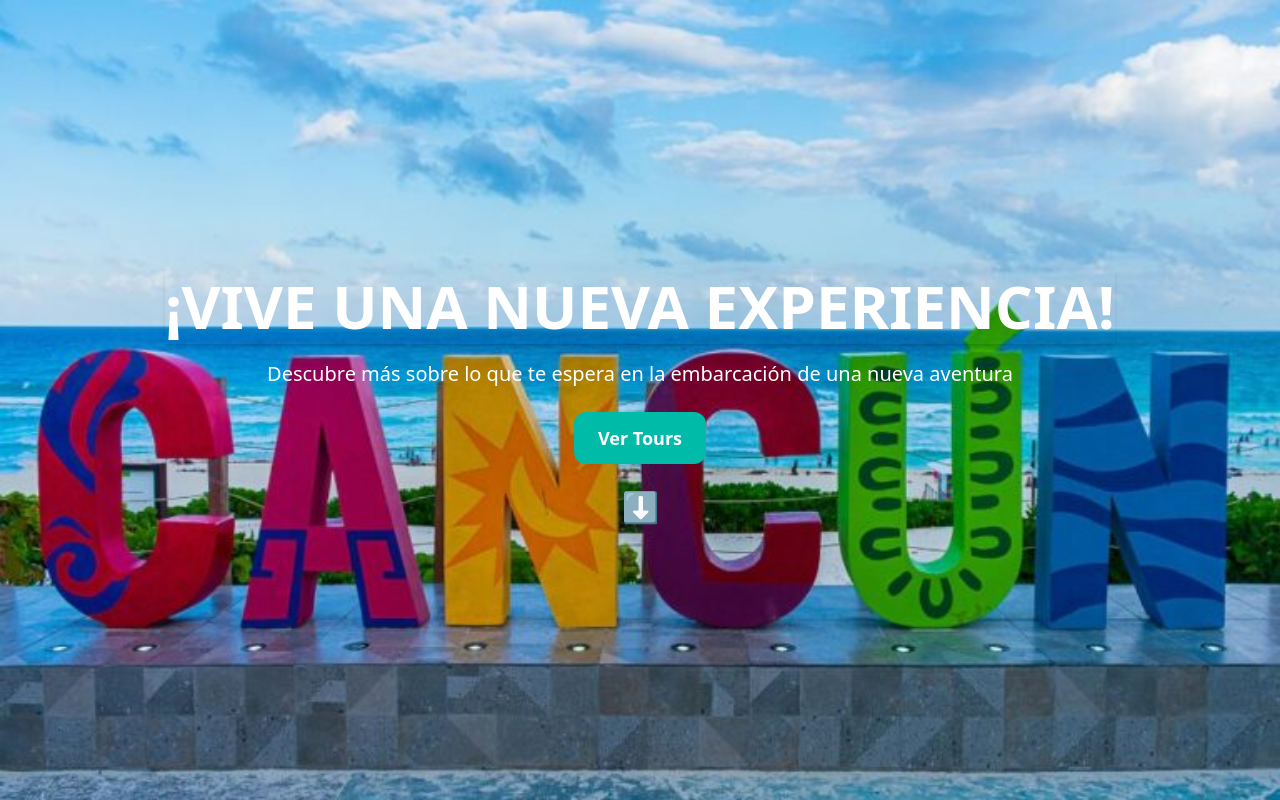
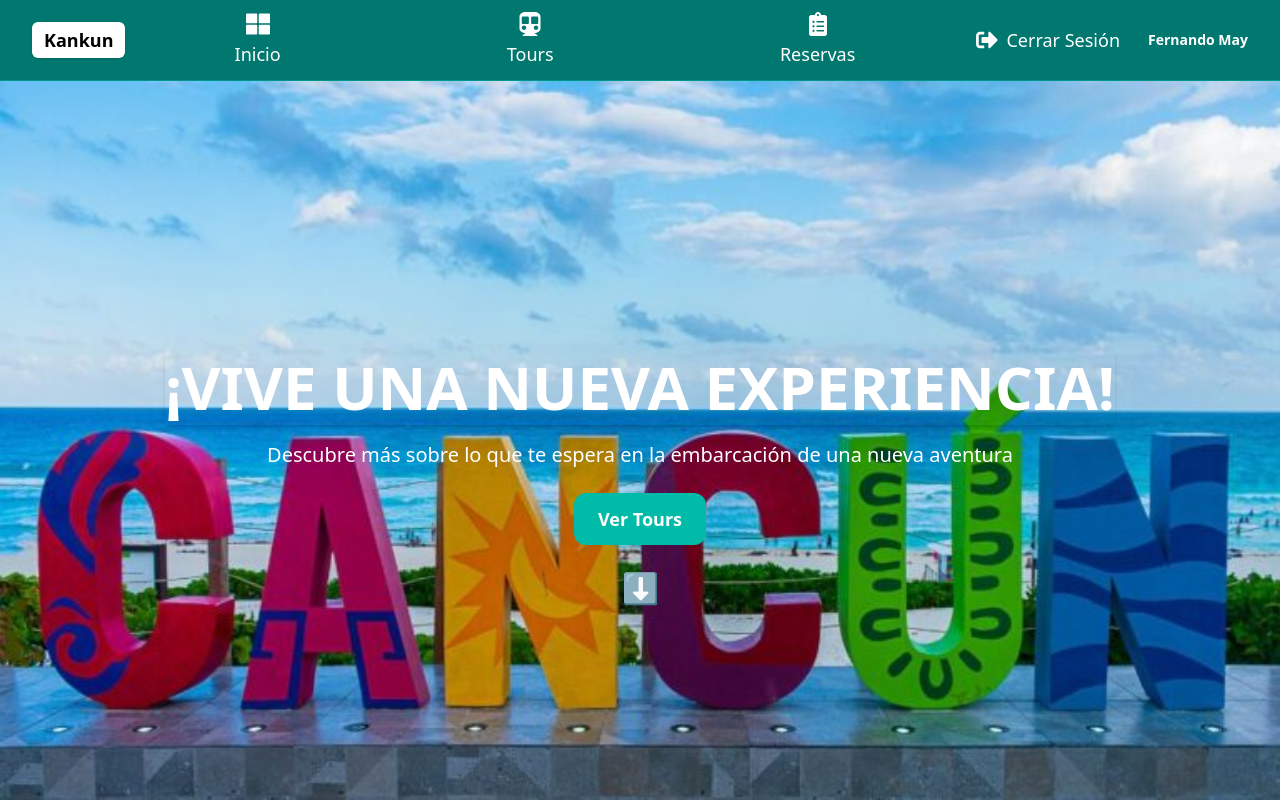
Before and after one commit to SebasEPV/TourManager_Front, a React (Vite) app: page / in a window 1280 px wide. Shown: the top 800 px of the page. Built offline with nearby package versions, Linux system fonts and the light colour scheme.

Commit message:
Added Navbar

```diff
--- a/src/App.jsx
+++ b/src/App.jsx
@@ -1,9 +1,11 @@
 import { BrowserRouter } from "react-router-dom"
 import Home from "./pages/home"
+import Header from "./layout/header"
 
 function App() {
   return (
     <BrowserRouter>
+      <Header/>
       <Home/>
     </BrowserRouter>
   )
--- a/src/layout/header.jsx
+++ b/src/layout/header.jsx
@@ -0,0 +1,40 @@
+// Componente Header actualizado con enlaces funcionales
+import { FaThLarge, FaSubway, FaClipboardList, FaSignOutAlt } from "react-icons/fa";
+import { Link } from "react-router-dom";
+
+const Header = () => {
+  return (
+    <header className="bg-teal-700 text-white py-3 px-8 flex items-center justify-between shadow-lg border-b border-teal-600 w-full">
+      {/* Logo */}
+      <div className="bg-white px-3 py-1 rounded-md shadow font-bold text-black text-lg">Kankun</div>
+
+      {/* Navigation with Dynamic Hover Effects */}
+      <nav className="flex justify-around flex-1 px-4 text-lg font-medium gap-10">
+        <Link to="/" className="flex flex-col items-center gap-1 group transition-transform duration-200 hover:scale-110">
+          <FaThLarge size={24} className="group-hover:text-yellow-400 transition-colors duration-300" />
+          <span className="group-hover:text-yellow-300 transition-colors duration-300">Inicio</span>
+        </Link>
+        <Link to="/tours" target="_blank" className="flex flex-col items-center gap-1 group transition-transform duration-200 hover:scale-110">
+          <FaSubway size={24} className="group-hover:text-yellow-400 transition-colors duration-300" />
+          <span className="group-hover:text-yellow-300 transition-colors duration-300">Tours</span>
+        </Link>
+        <Link to="/reservas" target="_blank" className="flex flex-col items-center gap-1 group transition-transform duration-200 hover:scale-110">
+          <FaClipboardList size={24} className="group-hover:text-yellow-400 transition-colors duration-300" />
+          <span className="group-hover:text-yellow-300 transition-colors duration-300">Reservas</span>
+        </Link>
+      </nav>
+
+      {/* User Section with Smooth Hover Effects */}
+      <div className="flex items-center gap-4">
+        <button className="flex items-center gap-2 text-lg px-3 py-1 rounded-md transition hover:bg-red-500 hover:text-white">
+          <FaSignOutAlt size={22} /> Cerrar Sesión
+        </button>
+        <div className="flex items-center gap-2 group">
+          <span className="text-sm font-semibold group-hover:text-yellow-300 transition-colors duration-300">Fernando May</span>
+        </div>
+      </div>
+    </header>
+  );
+};
+
+export default Header;
```
